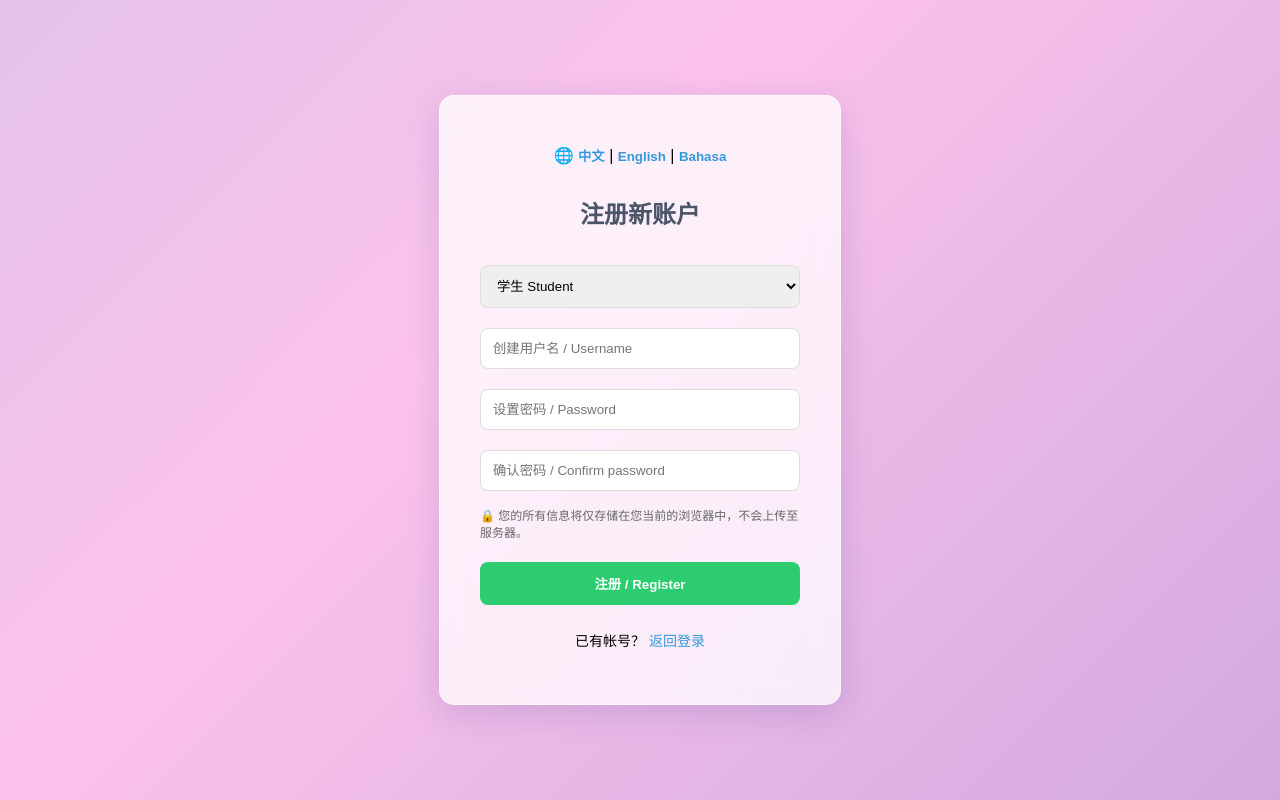
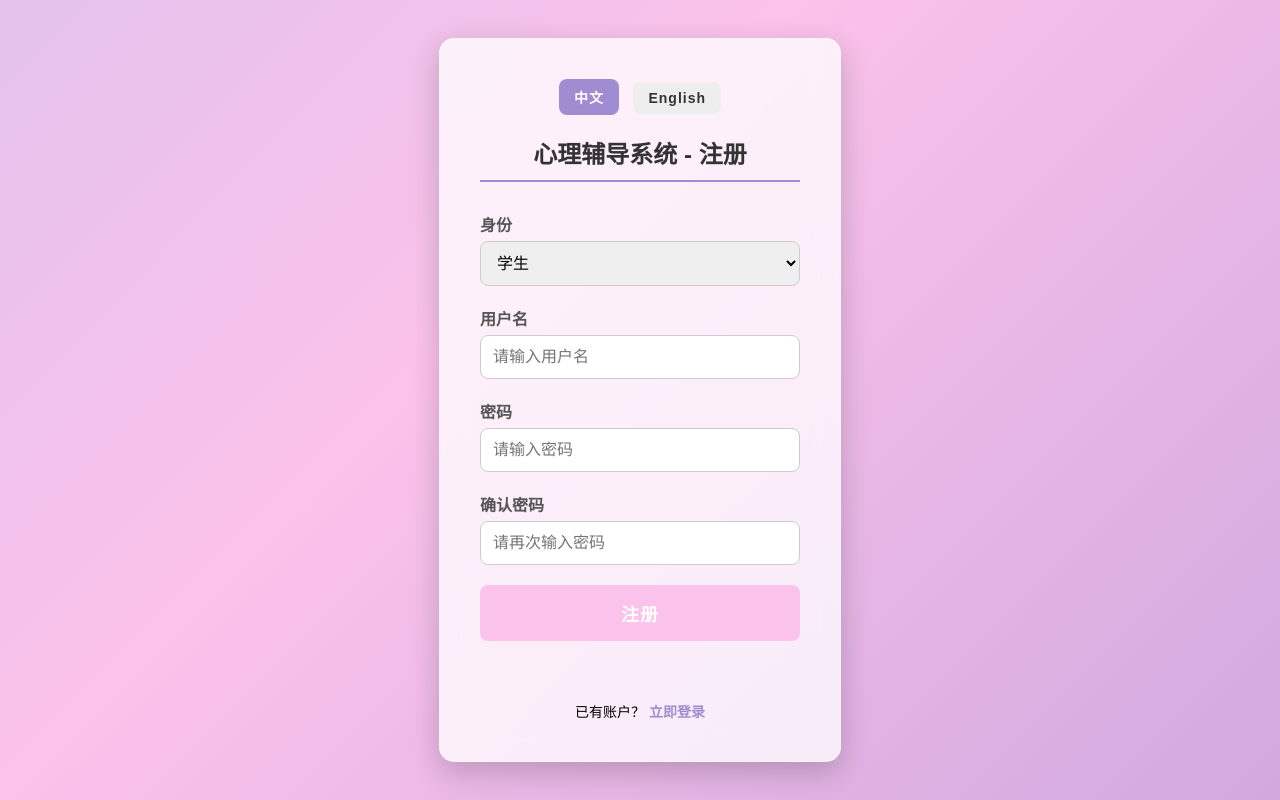
Before and after one commit to matcusting/Digital-Assignment, a plain HTML site: page register.html in a window 1280 px wide. Drawn offline with Linux system fonts and the light colour scheme.

Commit message:
Update register.html

```diff
--- a/register.html
+++ b/register.html
@@ -2,7 +2,7 @@
 <html lang="zh">
 <head>
   <meta charset="UTF-8">
-  <title>心理辅导系统 - 注册</title>
+  <title id="title">心理辅导系统 - 注册</title>
   <style>
     body {
       font-family: "Microsoft YaHei", sans-serif;
@@ -33,128 +33,238 @@
       /* ✨ 毛玻璃效果 */
       background: rgba(255, 255, 255, 0.75);
       backdrop-filter: blur(12px);
-      -webkit-backdrop-filter: blur(12px);
       border-radius: 15px;
-      border: 1px solid rgba(255, 255, 255, 0.6);
-      box-shadow: 0 8px 32px 0 rgba(31, 38, 135, 0.15);
+      box-shadow: 0 10px 30px rgba(0, 0, 0, 0.2);
+      border: 1px solid rgba(255, 255, 255, 0.3);
+      transition: all 0.3s ease;
     }
 
-    h2 { color: #4a5568; margin-bottom: 25px; }
+    .register-box:hover {
+        box-shadow: 0 15px 40px rgba(0, 0, 0, 0.3);
+        transform: translateY(-2px);
+    }
 
-    input, select, button {
+    h1 {
+      margin-bottom: 30px;
+      color: #333;
+      font-size: 24px;
+      border-bottom: 2px solid #a18cd1;
+      padding-bottom: 10px;
+    }
+
+    .input-group {
+      margin-bottom: 20px;
+      text-align: left;
+    }
+
+    .input-group label {
+        display: block;
+        margin-bottom: 5px;
+        font-weight: bold;
+        color: #555;
+    }
+
+    input[type="text"], input[type="password"], select {
       width: 100%;
       padding: 12px;
-      margin: 10px 0;
-      border: 1px solid #ddd;
+      border: 1px solid #ccc;
       border-radius: 8px;
       box-sizing: border-box;
+      font-size: 16px;
+      transition: border-color 0.3s;
+    }
+
+    input[type="text"]:focus, input[type="password"]:focus, select:focus {
+        border-color: #a18cd1;
+        box-shadow: 0 0 5px rgba(161, 140, 209, 0.5);
+        outline: none;
     }
 
     button {
-      background: #2ecc71;
+      width: 100%;
+      padding: 15px;
+      background: #fbc2eb;
       color: white;
+      border: none;
+      border-radius: 8px;
+      font-size: 18px;
+      cursor: pointer;
+      transition: background 0.3s, transform 0.1s;
       font-weight: bold;
-      border: none;
-      cursor: pointer;
-      transition: background 0.3s;
-    }
-    button:hover { background: #27ae60; }
-
-    a { color: #3498db; text-decoration: none; }
-    a:hover { text-decoration: underline; }
-
-    .privacy-text {
-      font-size: 12px;
-      color: #666;
-      text-align: left;
-      margin-top: 5px;
+      letter-spacing: 1px;
     }
 
-    .teacher-key-group {
-        width: 100%;
-        margin: 10px 0;
-        text-align: left;
+    button:hover {
+      background: #a18cd1;
+      transform: translateY(-1px);
+    }
+
+    .message-msg {
+      color: #e74c3c;
+      margin-top: 15px;
+      min-height: 20px;
+    }
+
+    .footer-links {
+      margin-top: 25px;
+      font-size: 14px;
+    }
+
+    .footer-links a {
+      color: #a18cd1;
+      text-decoration: none;
+      font-weight: bold;
+    }
+
+    .footer-links a:hover {
+        text-decoration: underline;
+    }
+
+    .lang-switcher {
+        margin-bottom: 20px;
+    }
+
+    .lang-switcher button {
+        width: auto;
+        padding: 8px 15px;
+        margin: 0 5px;
+        background-color: #eee;
+        color: #333;
+        font-size: 14px;
+    }
+
+    .lang-switcher button.active {
+        background-color: #a18cd1;
+        color: white;
     }
   </style>
 </head>
 <body>
+
 <div class="register-box">
-    <div class="lang-switch">
-      🌐
-      <button onclick="setLanguage('zh')" style="width:auto; background:none; color:#3498db; padding:0;">中文</button> |
-      <button onclick="setLanguage('en')" style="width:auto; background:none; color:#3498db; padding:0;">English</button> |
-      <button onclick="setLanguage('ms')" style="width:auto; background:none; color:#3498db; padding:0;">Bahasa</button>
+    <div class="lang-switcher">
+        <button id="langZh" onclick="setLanguage('zh')">中文</button>
+        <button id="langEn" onclick="setLanguage('en')">English</button>
+    </div>
+    <h1 id="title">心理辅导系统 - 注册</h1>
+
+    <div class="input-group">
+        <label for="role" id="roleLabel">身份</label>
+        <select id="role" onchange="toggleTeacherKey()">
+            <option value="student" id="roleStudent">学生</option>
+            <option value="teacher" id="roleTeacher">老师</option>
+        </select>
     </div>
 
-    <h2 id="title">注册新账户</h2>
-
-    <select id="role" onchange="checkRole()">
-      <option value="student">学生 Student</option>
-      <option value="teacher">老师 Teacher</option>
-    </select>
-
-    <input type="text" id="username" placeholder="创建用户名 / Username">
-    <input type="password" id="password" placeholder="设置密码 / Password">
-    <input type="password" id="confirm" placeholder="确认密码 / Confirm password">
-
-    <div id="teacherKeyGroup" class="teacher-key-group" style="display:none;">
-        <label id="labelTeacherKey" for="teacherKey" style="font-weight:bold; font-size:14px; color:#555;">老师注册码:</label>
-        <input type="password" id="teacherKey" placeholder="输入老师注册码...">
+    <div class="input-group" id="teacherKeyGroup" style="display: none;">
+        <label for="teacherKey" id="teacherKeyLabel">老师注册码</label>
+        <input type="password" id="teacherKey" placeholder="请输入老师注册码">
     </div>
 
-    <p id="privacyText" class="privacy-text">
-      🔒 您的所有信息将仅存储在您当前的浏览器中，不会上传至服务器。
-    </p>
+    <div class="input-group">
+        <label for="username" id="usernameLabel">用户名</label>
+        <input type="text" id="username" placeholder="请输入用户名">
+    </div>
 
-    <button id="registerBtn" onclick="register()">注册 / Register</button>
-    <p id="msg" style="color: #e74c3c; font-size: 14px;"></p>
-    <p id="loginText" style="margin-top: 15px; font-size: 14px;">已有帐号？<a href="login.html">返回登录</a></p>
+    <div class="input-group">
+        <label for="password" id="passwordLabel">密码</label>
+        <input type="password" id="password" placeholder="请输入密码">
+    </div>
+
+    <div class="input-group">
+        <label for="confirm" id="confirmLabel">确认密码</label>
+        <input type="password" id="confirm" placeholder="请再次输入密码">
+    </div>
+
+    <button onclick="register()" id="registerBtn">注册</button>
+
+    <p class="message-msg" id="msg"></p>
+
+    <div class="footer-links" id="loginLink">
+        <span id="haveAccountText">已有账户？</span> <a href="index.html" id="loginText">立即登录</a>
+    </div>
+
 </div>
 
 <script>
-    const TEACHER_KEY = "Admin123";
+    const TEACHER_KEY = "counselor2024"; // 简单的老师注册码
 
     const langText = {
         zh: {
-        title: "注册新账户", username: "创建用户名 / Username", password: "设置密码 / Password", confirm: "确认密码 / Confirm password",
-        register: "注册 / Register", empty: "用户名与密码不能为空！", mismatch: "两次输入的密码不一致！", exists: "用户名已存在！", success: "注册成功！正在跳转...",
-        login: "已有帐号？", login_link: "返回登录",
-        privacy: "🔒 您的所有信息将仅存储在您当前的浏览器中，不会上传至服务器。",
-        teacher_key_label: "老师注册码:", teacher_key_placeholder: "输入老师注册码...", teacher_key_invalid: "老师注册码无效！"
+            title: "心理辅导系统 - 注册",
+            roleLabel: "身份",
+            roleStudent: "学生",
+            roleTeacher: "老师",
+            usernameLabel: "用户名",
+            passwordLabel: "密码",
+            confirmLabel: "确认密码",
+            username: "请输入用户名",
+            password: "请输入密码",
+            confirm: "请再次输入密码",
+            register: "注册",
+            haveAccount: "已有账户？",
+            login: "立即登录",
+            teacher_key_label: "老师注册码",
+            teacher_key_placeholder: "请输入老师注册码",
+            empty: "用户名和密码不能为空",
+            mismatch: "两次密码输入不一致",
+            exists: "用户名已存在",
+            success: "注册成功！正在跳转到登录页...",
+            teacher_key_invalid: "老师注册码错误"
         },
         en: {
-        title: "Register New Account", username: "Create Username", password: "Set Password", confirm: "Confirm Password",
-        register: "Register", empty: "Username and password cannot be empty!", mismatch: "Passwords do not match!", exists: "Username already exists!", success: "Registration successful! Redirecting...",
-        login: "Already have an account?", login_link: "Back to login",
-        privacy: "🔒 All your information will be stored only in your current browser and will not be uploaded to the server.",
-        teacher_key_label: "Teacher Key:", teacher_key_placeholder: "Enter teacher key...", teacher_key_invalid: "Invalid Teacher Key!"
-      },
-      ms: {
-        title: "Daftar Akaun Baru", username: "Nama Pengguna", password: "Kata Laluan", confirm: "Sahkan Kata Laluan",
-        register: "Daftar", empty: "Nama pengguna dan kata laluan tidak boleh kosong!", mismatch: "Kata laluan tidak sepadan!", exists: "Nama pengguna sudah wujud!", success: "Pendaftaran berjaya! Sedang alih...",
-        login: "Sudah ada akaun?", login_link: "Kembali log masuk",
-        privacy: "🔒 Semua maklumat anda akan disimpan hanya dalam pelayar anda dan tidak akan dimuat naik ke pelayan.",
-        teacher_key_label: "Kunci Guru:", teacher_key_placeholder: "Masukkan kunci guru...", teacher_key_invalid: "Kunci Guru tidak sah!"
+            title: "Mental Health System - Register",
+            roleLabel: "Role",
+            roleStudent: "Student",
+            roleTeacher: "Teacher",
+            usernameLabel: "Username",
+            passwordLabel: "Password",
+            confirmLabel: "Confirm Password",
+            username: "Enter Username",
+            password: "Enter Password",
+            confirm: "Enter Password Again",
+            register: "Register",
+            haveAccount: "Already have an account?",
+            login: "Login Now",
+            teacher_key_label: "Teacher Key",
+            teacher_key_placeholder: "Enter Teacher Key",
+            empty: "Username and password cannot be empty",
+            mismatch: "Passwords do not match",
+            exists: "Username already exists",
+            success: "Registration successful! Redirecting to login page...",
+            teacher_key_invalid: "Invalid Teacher Key"
         }
     };
 
-    function checkRole() {
+    function toggleTeacherKey() {
         const role = document.getElementById("role").value;
-        const keyGroup = document.getElementById("teacherKeyGroup");
-        keyGroup.style.display = role === 'teacher' ? 'block' : 'none';
+        document.getElementById("teacherKeyGroup").style.display = (role === 'teacher' ? 'block' : 'none');
     }
 
     function setLanguage(lang) {
         localStorage.setItem("lang", lang);
         const t = langText[lang];
+
+        // 更新按钮状态
+        document.getElementById("langZh").classList.toggle("active", lang === "zh");
+        document.getElementById("langEn").classList.toggle("active", lang === "en");
+
         document.getElementById("title").innerText = t.title;
+        document.getElementById("roleLabel").innerText = t.roleLabel;
+        document.getElementById("roleStudent").innerText = t.roleStudent;
+        document.getElementById("roleTeacher").innerText = t.roleTeacher;
+        document.getElementById("usernameLabel").innerText = t.usernameLabel;
+        document.getElementById("passwordLabel").innerText = t.passwordLabel;
+        document.getElementById("confirmLabel").innerText = t.confirmLabel;
         document.getElementById("username").placeholder = t.username;
         document.getElementById("password").placeholder = t.password;
         document.getElementById("confirm").placeholder = t.confirm;
         document.getElementById("registerBtn").innerText = t.register;
-      document.getElementById("loginText").innerHTML = `${t.login} <a href='login.html'>${t.login_link}</a>`;
-      document.getElementById("privacyText").innerText = t.privacy;
-      document.getElementById("labelTeacherKey").innerText = t.teacher_key_label;
+        document.getElementById("haveAccountText").innerText = t.haveAccount;
+        // *** 关键修改点 ***
+        // 链接到新的登录页 index.html
+        document.getElementById("loginLink").innerHTML = `${t.haveAccount} <a href="index.html" id="loginText">${t.login}</a>`;
+        document.getElementById("teacherKeyLabel").innerText = t.teacher_key_label;
         document.getElementById("teacherKey").placeholder = t.teacher_key_placeholder;
     }
 
@@ -186,12 +296,14 @@
 
       msg.style.color = "#27ae60";
       msg.innerText = t.success;
-      setTimeout(() => window.location.href = "login.html", 1500);
+      // *** 关键修改点 ***
+      // 注册成功后，跳转到新的登录页 index.html
+      setTimeout(() => window.location.href = "index.html", 1500);
     }
 
     const currentLang = localStorage.getItem("lang") || "zh";
     setLanguage(currentLang);
-    checkRole();
 </script>
+
 </body>
 </html>
```
Lines whose indentation alone changed are shown as unchanged.
